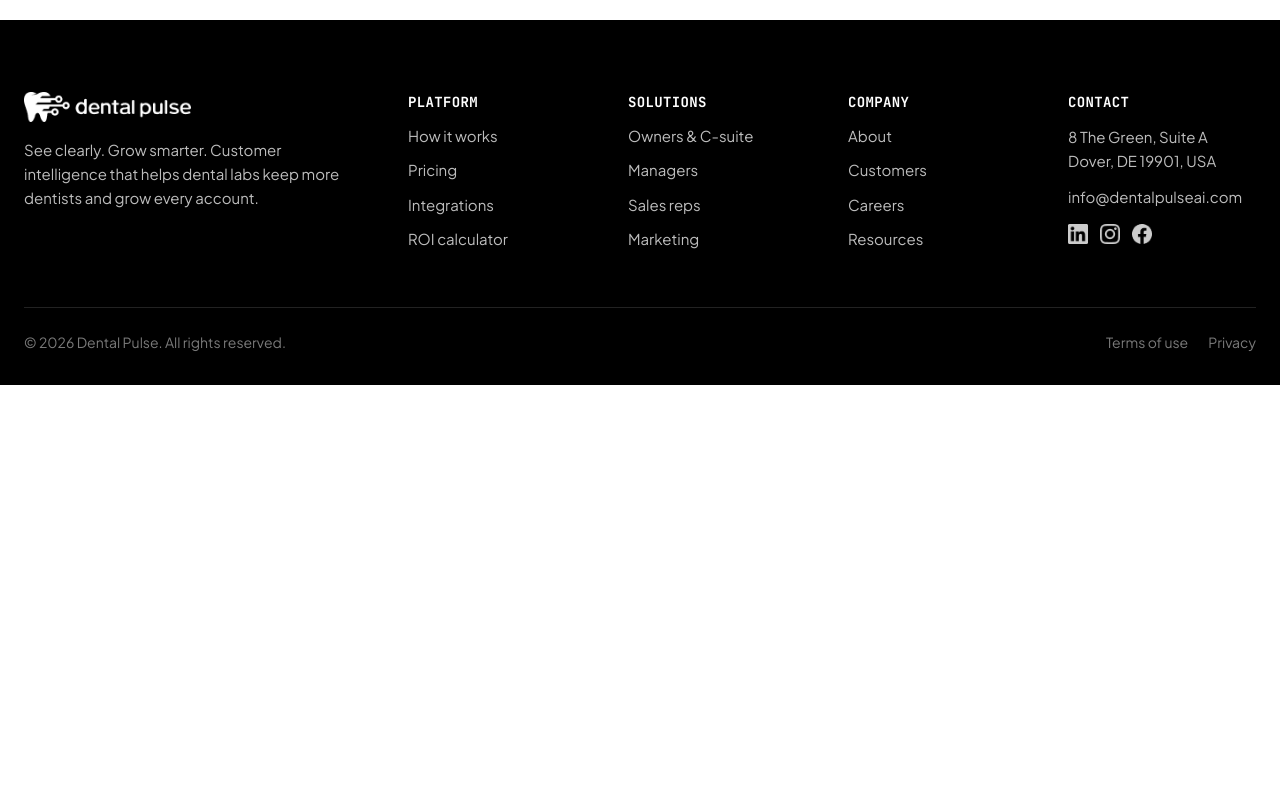
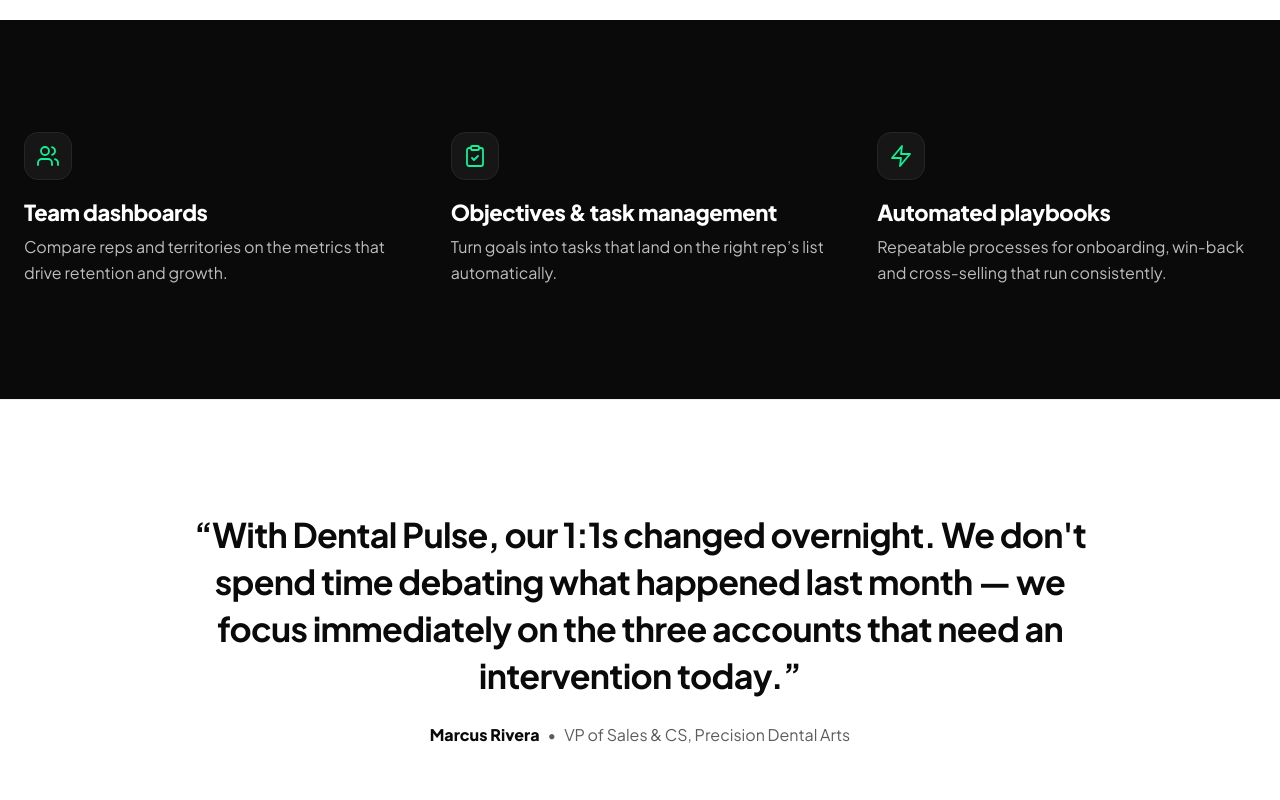
Before and after one commit to dentalPulse/dentalpulse-website, a Next.js app: page /solutions/managers in a window 1280 px wide. Shown: the part 1200-2000 px from the top of the page. Before the commit the page ends 1585 px from the top, so only its background shows below. Built offline with nearby package versions, Linux system fonts and the light colour scheme.

Commit message:
feat(solutions): implement Phase 4 Managers Dark Capabilities and Social Proof Quote

```diff
--- a/src/app/solutions/managers/page.tsx
+++ b/src/app/solutions/managers/page.tsx
@@ -4,6 +4,8 @@
 import { SolutionsRoleNav } from '@/components/solutions/SolutionsRoleNav';
 import { ManagersHero } from '@/components/solutions/managers/ManagersHero';
 import { ManagersQuestionsSection } from '@/components/solutions/managers/ManagersQuestionsSection';
+import { ManagersCapabilitiesSection } from '@/components/solutions/managers/ManagersCapabilitiesSection';
+import { ManagersQuoteSection } from '@/components/solutions/managers/ManagersQuoteSection';
 
 export const metadata: Metadata = {
   title: 'Solutions for Sales & CS Managers | DentalPulse',
@@ -25,6 +27,8 @@
         <SolutionsRoleNav activeRole="managers" />
         <ManagersHero />
         <ManagersQuestionsSection />
+        <ManagersCapabilitiesSection />
+        <ManagersQuoteSection />
       </div>
       <Footer />
     </main>
--- /dev/null
+++ b/src/components/solutions/managers/ManagersCapabilitiesSection.tsx
@@ -0,0 +1,64 @@
+import React from 'react';
+
+export function ManagersCapabilitiesSection() {
+  const capabilities = [
+    {
+      title: 'Team dashboards',
+      description:
+        'Compare reps and territories on the metrics that drive retention and growth.',
+      icon: (
+        <svg width="24" height="24" viewBox="0 0 24 24" fill="none" stroke="currentColor" strokeWidth="1.8" strokeLinecap="round" strokeLinejoin="round" aria-hidden="true">
+          <path d="M16 21v-2a4 4 0 0 0-4-4H6a4 4 0 0 0-4 4v2" />
+          <circle cx="9" cy="7" r="4" />
+          <path d="M22 21v-2a4 4 0 0 0-3-3.87" />
+          <path d="M16 3.13a4 4 0 0 1 0 7.75" />
+        </svg>
+      ),
+    },
+    {
+      title: 'Objectives & task management',
+      description:
+        'Turn goals into tasks that land on the right rep’s list automatically.',
+      icon: (
+        <svg width="24" height="24" viewBox="0 0 24 24" fill="none" stroke="currentColor" strokeWidth="1.8" strokeLinecap="round" strokeLinejoin="round" aria-hidden="true">
+          <rect x="8" y="2" width="8" height="4" rx="1" />
+          <path d="M16 4h2a2 2 0 0 1 2 2v14a2 2 0 0 1-2 2H6a2 2 0 0 1-2-2V6a2 2 0 0 1 2-2h2" />
+          <path d="M9 14l2 2 4-4" />
+        </svg>
+      ),
+    },
+    {
+      title: 'Automated playbooks',
+      description:
+        'Repeatable processes for onboarding, win-back and cross-selling that run consistently.',
+      icon: (
+        <svg width="24" height="24" viewBox="0 0 24 24" fill="none" stroke="currentColor" strokeWidth="1.8" strokeLinecap="round" strokeLinejoin="round" aria-hidden="true">
+          <path d="M13 2L3 14h9l-1 8 10-12h-9l1-8z" />
+        </svg>
+      ),
+    },
+  ];
+
+  return (
+    <section className="w-full bg-[#0A0A0A] text-white py-24 md:py-28 px-6">
+      <div className="max-w-[1240px] mx-auto grid grid-cols-1 md:grid-cols-3 gap-10 md:gap-12">
+        {capabilities.map((item) => (
+          <div key={item.title} className="flex flex-col">
+            <span
+              className="w-12 h-12 rounded-[14px] bg-[#161616] text-[#12F095] border border-[#262626] inline-flex items-center justify-center shrink-0 shadow-xs"
+              aria-hidden="true"
+            >
+              {item.icon}
+            </span>
+            <h3 className="m-0 mt-5 mb-2.5 text-[22px] font-extrabold text-white tracking-tight">
+              {item.title}
+            </h3>
+            <p className="m-0 text-[15px] sm:text-[16px] leading-[1.65] text-[#BDBDBD]">
+              {item.description}
+            </p>
+          </div>
+        ))}
+      </div>
+    </section>
+  );
+}
--- /dev/null
+++ b/src/components/solutions/managers/ManagersQuoteSection.tsx
@@ -0,0 +1,18 @@
+import React from 'react';
+
+export function ManagersQuoteSection() {
+  return (
+    <section className="w-full bg-white py-24 sm:py-28 px-6 border-t border-[#F0F0F0]">
+      <figure className="max-w-[920px] mx-auto text-center m-0">
+        <blockquote className="m-0 text-[24px] sm:text-[30px] lg:text-[34px] leading-[1.38] font-bold tracking-[-0.02em] text-[#0A0A0A]">
+          “With Dental Pulse, our 1:1s changed overnight. We don't spend time debating what happened last month — we focus immediately on the three accounts that need an intervention today.”
+        </blockquote>
+        <figcaption className="mt-6 text-[#5C5C5C] text-[15px] sm:text-[16px] flex items-center justify-center gap-2 flex-wrap">
+          <b className="text-[#0A0A0A] font-extrabold">Marcus Rivera</b>
+          <span>•</span>
+          <span>VP of Sales &amp; CS, Precision Dental Arts</span>
+        </figcaption>
+      </figure>
+    </section>
+  );
+}
```
